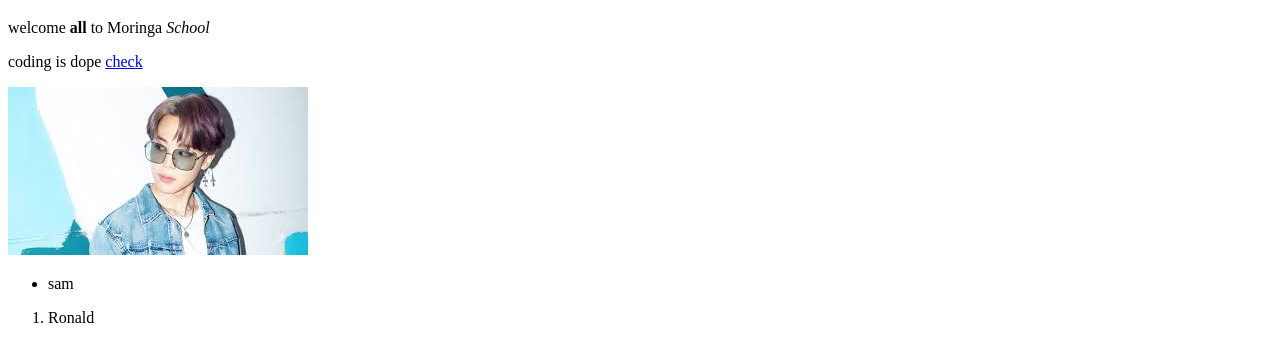
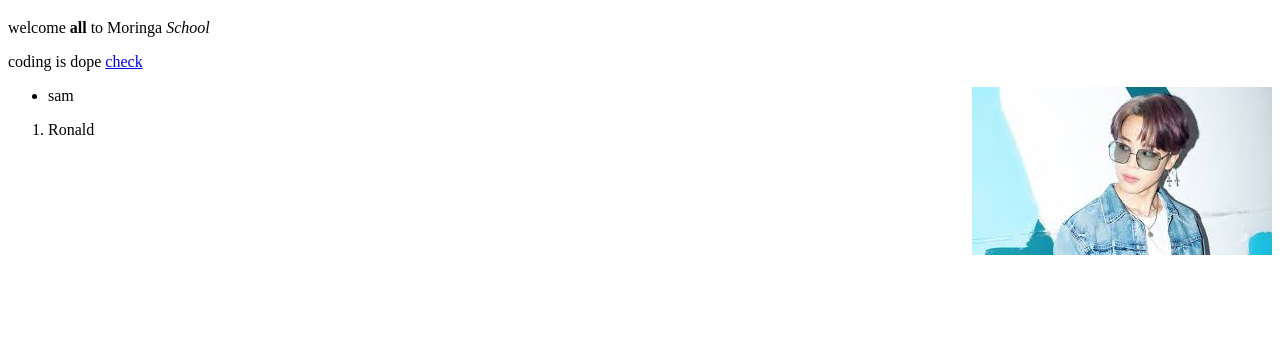
Before and after one commit to hamida-mstafa/dev, a plain HTML site: page index.html in a window 1280 px wide. Shown: the part 61-422 px from the top of the page. Drawn offline with Linux system fonts and the light colour scheme.

Commit message:
save css

```diff
--- /dev/null
+++ b/CSS/styles.css
@@ -0,0 +1,3 @@
+img{
+    float: right;
+}
--- a/index.html
+++ b/index.html
@@ -4,6 +4,7 @@
     <meta charset="UTF-8">
     <meta http-equiv="X-UA-Compatible" content="IE=edge">
     <meta name="viewport" content="width=device-width, initial-scale=1.0">
+    <link rel="stylesheet" href="CSS/styles.css">
     <title>Document</title>
 </head>
 <body>
```
